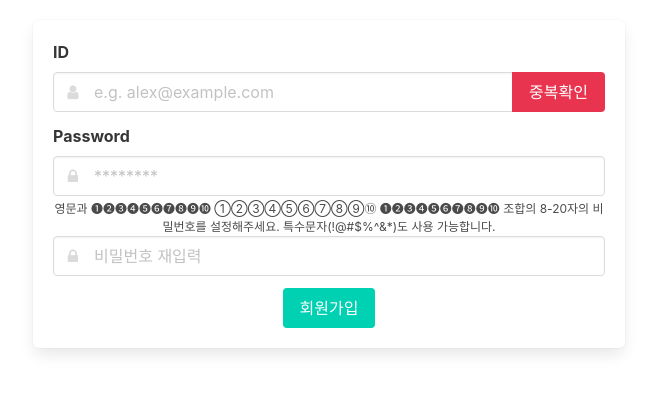
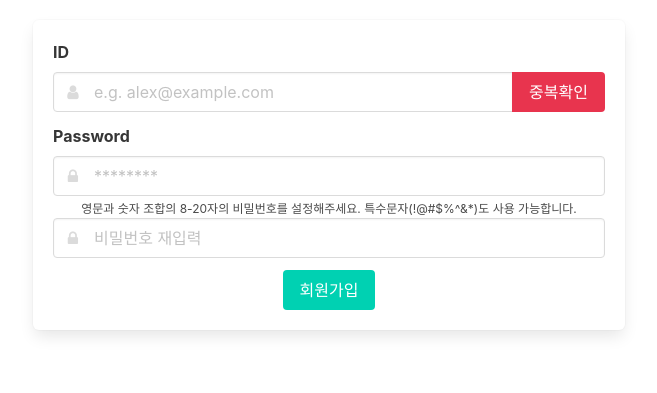
Before and after one commit to cslim0527/sparta, a Flask app: page /register in a window 1280 px wide. Shown: the part 142-535 px from the top of the page, without its empty margins (311-968 px from the left). Run offline with Flask 2, Linux system fonts and the light colour scheme; some libraries are stand-ins or nearby versions.

Commit message:
[해원] register 수정
resigter 중복확인 문제 수정

```diff
--- a/templates/register.html
+++ b/templates/register.html
@@ -56,7 +56,7 @@
                 $("#userpw").focus()
                 return;
             } else if (!is_password(password)) {
-                $("#help-password").text("비밀번호의 형식을 확인해주세요. 영문과 ❶❷❸❹❺❻❼❽❾❿  ➀➁➂➃➄➅➆➇➈➉  ➊➋➌➍➎➏➐➑➒➓ 필수 포함, 특수문자(!@#$%^&*) 사용가능 8-20자").removeClass("is-safe").addClass("is-danger")
+                $("#help-password").text("비밀번호의 형식을 확인해주세요. 영문과 숫자 필수 포함, 특수문자(!@#$%^&*) 사용가능 8-20자").removeClass("is-safe").addClass("is-danger")
                 $("#userpw").focus()
                 return
             } else {
@@ -121,7 +121,7 @@
 
                     if (response["exists"]) {
                         $("#help-id").text("이미 존재하는 이메일입니다.").removeClass("is-safe").addClass("is-danger")
-                        $("#userid").focus()
+                        $("#userid").val("").focus();
                     } else {
                         $("#help-id").text("사용할 수 있는 이메일입니다.").removeClass("is-danger").addClass("is-success")
                     }
@@ -161,7 +161,7 @@
                     <input class="input" type="text" id="userpw" placeholder="********">
                     <span class="icon is-small is-left"><i class="fa fa-lock"></i></span>
                 </div>
-                <p id="help-password" class="help">영문과 ❶❷❸❹❺❻❼❽❾❿  ➀➁➂➃➄➅➆➇➈➉  ➊➋➌➍➎➏➐➑➒➓ 조합의 8-20자의 비밀번호를 설정해주세요. 특수문자(!@#$%^&*)도 사용 가능합니다.</p>
+                <p id="help-password" class="help">영문과 숫자 조합의 8-20자의 비밀번호를 설정해주세요. 특수문자(!@#$%^&*)도 사용 가능합니다.</p>
             </div>
             <div class="field">
                 <div class="control has-icons-left" style="width:100%">
```
